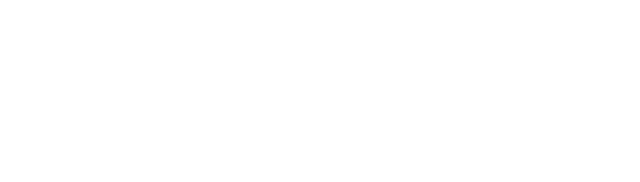
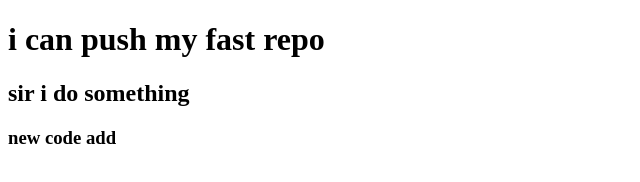
Before and after one commit to aminulislam77/my-secend-repo, a plain HTML site: page index.html in a window 1280 px wide. Shown: the whole page, without its empty margins (0-640 px from the left). Drawn offline with Linux system fonts and the light colour scheme.

Commit message:
added header

```diff
--- a/index.html
+++ b/index.html
@@ -7,6 +7,8 @@
     <title>My secend github repo </title>
 </head>
 <body>
-
+   <h1>i can push my fast repo</h1>
+   <h2>sir i do something</h2>
+   <h3>new code add</h3>
 </body>
 </html>
```
